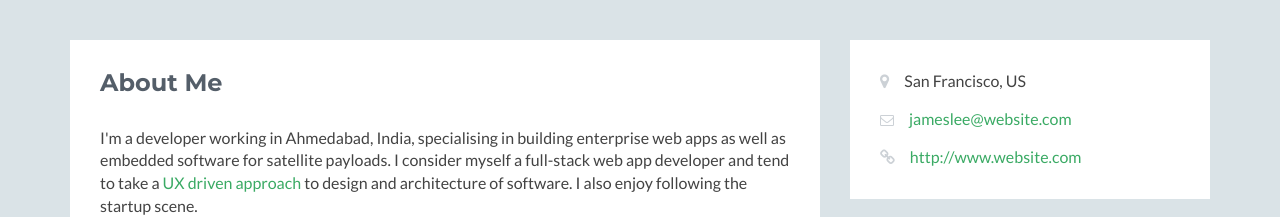
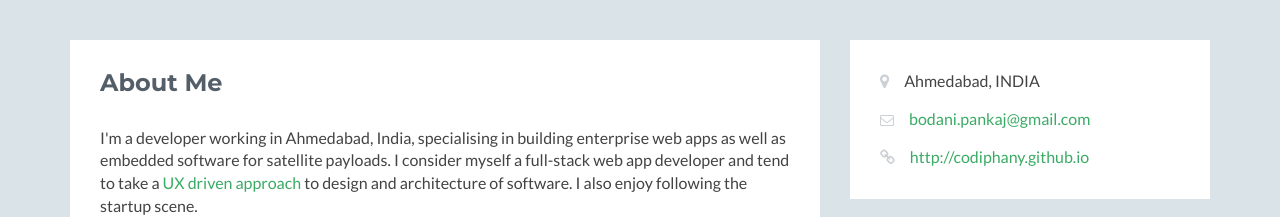
Before and after one commit to codiphany/codiphany.github.io, a plain HTML site: page index.html in a window 1280 px wide. Shown: the part 254-471 px from the top of the page. Drawn offline with Linux system fonts and the light colour scheme; no server answers; a script that the page names is missing.

Commit message:
Contact Details Added

```diff
--- a/index.html
+++ b/index.html
@@ -198,9 +198,9 @@
                         <h2 class="heading sr-only">Basic Information</h2>
                         <div class="content">
                             <ul class="list-unstyled">
-                                <li><i class="fa fa-map-marker"></i><span class="sr-only">Location:</span>San Francisco, US</li>
-                                <li><i class="fa fa-envelope-o"></i><span class="sr-only">Email:</span><a href="#">jameslee@website.com</a></li>
-                                <li><i class="fa fa-link"></i><span class="sr-only">Website:</span><a href="#">http://www.website.com</a></li>
+                                <li><i class="fa fa-map-marker"></i><span class="sr-only">Location:</span>Ahmedabad, INDIA</li>
+                                <li><i class="fa fa-envelope-o"></i><span class="sr-only">Email:</span><a href="#">bodani.pankaj@gmail.com</a></li>
+                                <li><i class="fa fa-link"></i><span class="sr-only">Website:</span><a href="#">http://codiphany.github.io</a></li>
                             </ul>
                         </div><!--//content-->
                     </div><!--//section-inner-->
```
